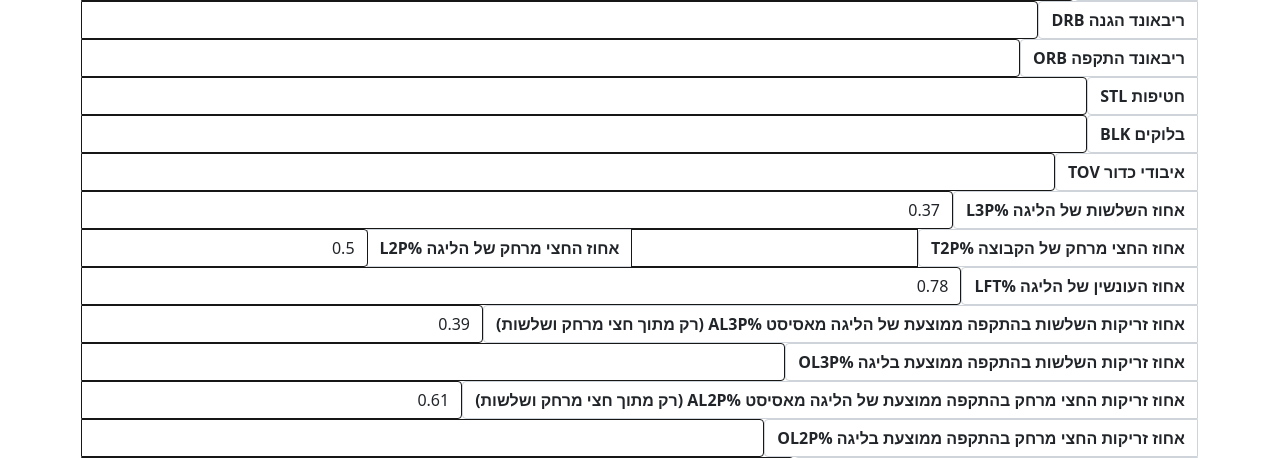
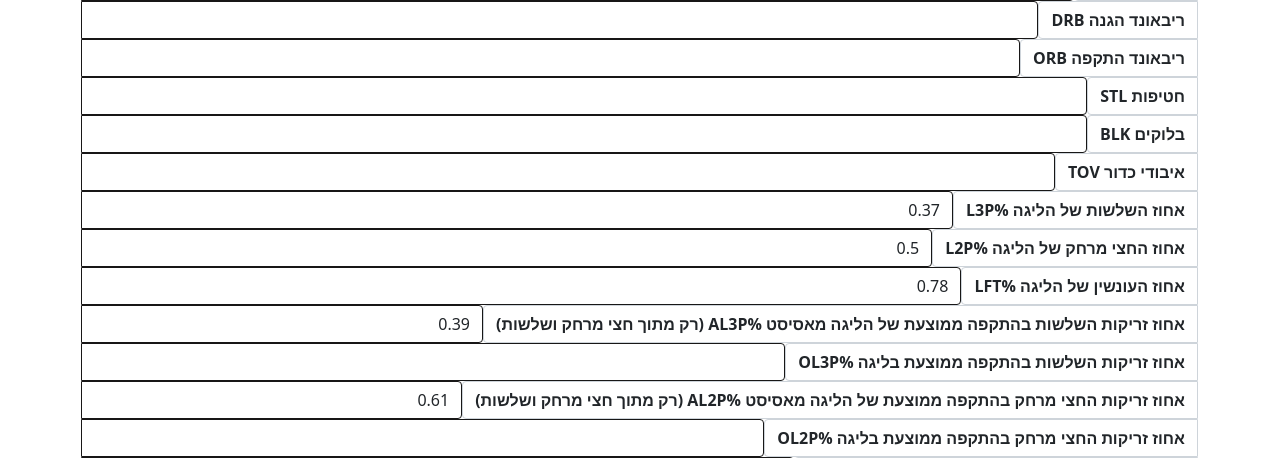
Before and after one commit to d4nieldev/basketball-stats, a Flask app: template templates/basketball_stats.html in a window 1280 px wide. Shown: the part 421-879 px from the top of the page. Run offline with Flask 2, Linux system fonts and the light colour scheme; the template is opened without the code that fills it, so the values that code supplies are empty.

Commit message:
deleted some useless stats

```diff
--- a/static/script.js
+++ b/static/script.js
@@ -69,8 +69,6 @@ $(document).ready(function () {
           $("#steals").val(response.steals);
           $("#blocks").val(response.blocks);
           $("#turnovers").val(response.turnovers);
-
-          $("#p2_team_ratio").val(response.team_p2_ratio);
 
           $("#p3_league_attack_from_assist_ratio").val(response.p3_league_attack_from_assist_ratio);
           $("#p2_league_attack_from_assist_ratio").val(response.p2_league_attack_from_assist_ratio);
@@ -144,8 +142,6 @@ $(document).ready(function () {
     blocks = parseFloat($("#blocks").val());
     turnovers = parseFloat($("#turnovers").val());
 
-    p2_team_ratio = parseFloat($("#p2_team_ratio").val());
-
     p3_league_attack_from_assist_ratio = parseFloat($("#p3_league_attack_from_assist_ratio").val());
     p2_league_attack_from_assist_ratio = parseFloat($("#p2_league_attack_from_assist_ratio").val());
     ft_team_attack_ratio = parseFloat($("#ft_team_attack_ratio").val());
@@ -172,7 +168,6 @@ $(document).ready(function () {
         steals: steals,
         blocks: blocks,
         turnovers: turnovers,
-        team_p2_ratio: p2_team_ratio,
         p3_league_attack_from_assist_ratio: p3_league_attack_from_assist_ratio,
         p2_league_attack_from_assist_ratio: p2_league_attack_from_assist_ratio,
         ft_team_attack_ratio: ft_team_attack_ratio,
--- a/templates/basketball_stats.html
+++ b/templates/basketball_stats.html
@@ -131,8 +131,6 @@
                 <input id="p3_league_ratio" class="form-control" type="number" step="0.001" value="0.37" required>
             </div>
             <div class="input-group">
-                <div class="input-group-text">אחוז החצי מרחק של הקבוצה %T2P</div>
-                <input id="p2_team_ratio" class="form-control" type="number" step="0.001" required>
                 <div class="input-group-text">אחוז החצי מרחק של הליגה %L2P</div>
                 <input id="p2_league_ratio" class="form-control" type="number" step="0.001" value="0.5" required>
             </div>
```
